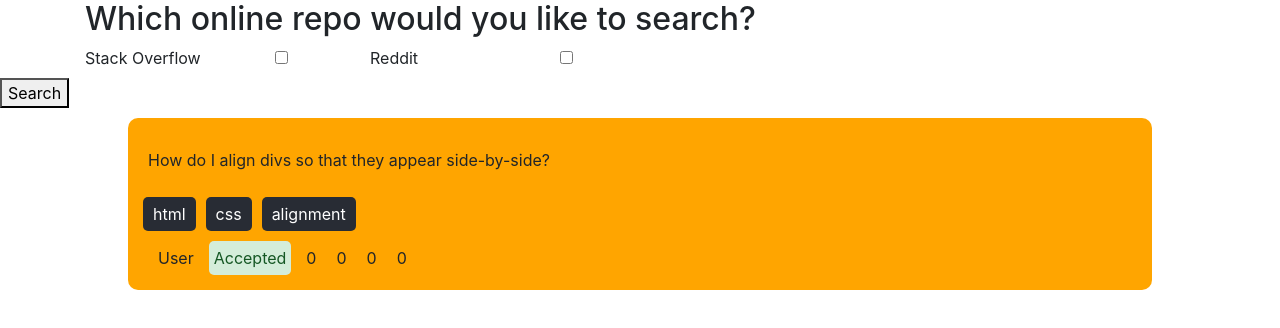
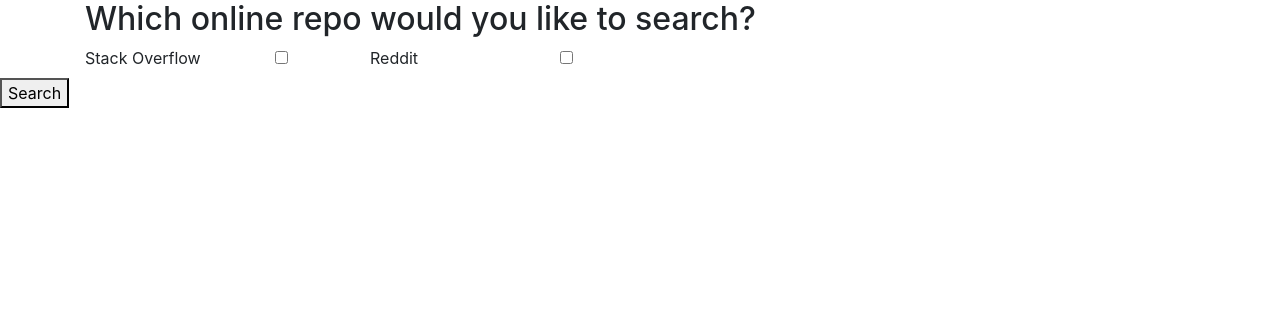
Before and after one commit to dsaa86/stredsearch-frontend, a React (Create React App) app in the folder app/: page / in a window 1280 px wide. Shown: the top 328 px of the page. Built offline with nearby package versions, Linux system fonts and the light colour scheme.

Commit message:
Updated logic for async request to Reddit

```diff
--- a/app/src/App.js
+++ b/app/src/App.js
@@ -11,122 +11,6 @@
   return (
     <>
       <SearchApp/>
-      <StackQuestionContainer />
     </>
   );
 }
-
-
-
-
-function StackQuestionContainer(){
-
-  const [questionTitle, setQuestionTitle] = useState("How do I align divs so that they appear side-by-side?");
-  const [questionTags, setQuestionTags] = useState([{id: 1, name: "html"}, {id: 2, name: "css"}, {id: 3, name: "alignment"}]);
-  const [questionUser, setQuestionUser] = useState("User");
-  const [questionAccepted, setQuestionAccepted] = useState("Accepted");
-  const [questionAnswerCount, setQuestionAnswerCount] = useState(0);
-  const [questionCreatedDate, setQuestionCreatedDate] = useState(0);
-  const [questionLastActivityDate, setQuestionLastActivityDate] = useState(0);
-  const [questionVoteNumber, setQuestionVoteNumber] = useState(0);
-
-  const question = {
-    title: questionTitle,
-    tagList: questionTags,
-    username: questionUser,
-    accepted: questionAccepted,
-    answerCount: questionAnswerCount,
-    createdDate: questionCreatedDate,
-    lastActivityDate: questionLastActivityDate,
-    voteNumber: questionVoteNumber
-  };
-
-
-  return(
-    <div className="stack-question-container">
-      <StackQuestionTitle question={question}/>
-      <StackQuestionTags question={question}/>
-      <div className="stack-question-data-holder">
-        <StackQuestionUser question={question}/>
-        <StackQuestionAccepted question={question}/>
-        <StackQuestionAnswerCount question={question}/>
-        <StackQuestionCreatedDate question={question}/>
-        <StackQuestionLastActivityDate question={question}/>
-        <StackQuestionVoteNumber question={question}/>
-      </div>
-    </div>
-  );
-}
-
-function StackQuestionTitle({question}){
-  return(
-    <div className="stack-question-title">
-      <span>{ question.title }</span>
-    </div>
-  );
-}
-
-function StackQuestionTags({question}){
-
-  const tags = question.tagList.map(tag =>
-    <div className='question-tag-element' key={tag.id}>
-      {tag.name}
-    </div>
-    );
-
-  return(
-    <div className="stack-question-tags">
-      {tags}
-    </div>
-  );
-}
-
-
-function StackQuestionUser({question}){
-  return(
-    <div className="stack-question-user">
-      <span>{question.username}</span>
-    </div>
-  );
-}
-
-function StackQuestionAccepted({question}){
-  return(
-    <div className="stack-question-accepted">
-      <span>{question.accepted}</span>
-    </div>
-  );
-}
-
-function StackQuestionAnswerCount({question}){
-  return(
-    <div className="stack-question-answer-count">
-      <span>{question.answerCount}</span>
-    </div>
-  );
-}
-
-function StackQuestionCreatedDate({question}){
-  return(
-    <div className="stack-question-created-date">
-      <span>{question.createdDate}</span>
-    </div>
-  );
-
-}
-
-function StackQuestionLastActivityDate({question}){
-  return(
-    <div className="stack-question-last-activity-date">
-      <span>{question.lastActivityDate}</span>
-    </div>
-  );
-}
-
-function StackQuestionVoteNumber({question}){
-  return(
-    <div className="stack-question-vote-number">
-      <span>{question.voteNumber}</span>
-    </div>
-  );
-}
--- a/app/src/components/SearchApp.js
+++ b/app/src/components/SearchApp.js
@@ -1,7 +1,7 @@
 import {useEffect, useState} from 'react';
 import axios from 'axios';
 import '../SearchApp.css';
-import {queryStackOverflow} from './functions/SearchFunctions';
+import {queryStackOverflow, queryReddit} from './functions/SearchFunctions';
 
 import StredSearch from './StredSearch';
 import SearchButton from './SearchButton';
@@ -17,7 +17,8 @@
     const [showReddit, setShowReddit] = useState(false);
     const [showSO, setShowSO] = useState(false);
 
-    const [soSearchResults, setSoSearchResults] = useState({});
+    const [soSearchResults, setSoSearchResults] = useState([]);
+    const [redditSearchResults, setRedditSearchResults] = useState([]);
 
     useEffect(() => {
         setSoSearchData(
@@ -50,7 +51,7 @@
             {
                 query : "",
                 subreddit : "",
-                search_by : "list",
+                search_by : "link",
             }
         )
     }, []);
@@ -71,7 +72,12 @@
             queryStackOverflow(cancelTokenSource.token, setSoSearchResults, soSearchData);
         }
         if(showReddit){
-            console.log(redditSearchData);
+            setRedditSearchResults([])
+            if(cancelTokenSource){
+                cancelTokenSource.cancel("Operation canceled by the user.");
+            }
+            cancelTokenSource = axios.CancelToken.source();
+            queryReddit(cancelTokenSource.token, setRedditSearchResults, redditSearchData);
         }
     };
 
--- a/app/src/components/functions/SearchFunctions.js
+++ b/app/src/components/functions/SearchFunctions.js
@@ -56,3 +56,39 @@
     const response = await axios.get(url, {cancelToken});
     return response.data;
 };
+
+
+export const queryReddit = (cancelToken, setRedditSearchResults, redditSearchData) => {
+    const url = buildRedditURLFromParams(redditSearchData);
+    console.log(url);
+    asyncRequestReddit(url, cancelToken).then((data) => {
+        setRedditSearchResults(data);
+    }).catch((error) => {
+        if(axios.isCancel(error)){
+            console.log("Request Cancelled: ", error.message);
+        } else{
+            console.log(error);
+        }
+    });
+};
+
+const buildRedditURLFromParams = (redditSearchData) => {
+
+    // eliminate pass-by-reference issues by assigning obj primitives to const variables (and perform rudimentary validation at same time)
+    const query = redditSearchData.query.length >= 1 ? redditSearchData.query : " ";
+    const subreddit = redditSearchData.subreddit.length >= 1 ? redditSearchData.subreddit : " ";
+    const search_by = redditSearchData.search_by;
+
+    return `http://localhost:8000/reddit/get/query/${search_by}/${subreddit}/${query}/100/`;
+}
+
+const asyncRequestReddit = async (url, cancelToken) => {
+    const response = await axios.get(
+        url,
+        {
+            "cancelToken": cancelToken,
+            "timeout": 20000,
+        }
+    );
+    return response.data;
+};
--- a/app/src/components/redditoptions-components/RedditSearchBy.js
+++ b/app/src/components/redditoptions-components/RedditSearchBy.js
@@ -2,14 +2,8 @@
 
 export default function RedditSearchBy({redditSearchData, setRedditSearchData}){
 
-    const [searchBy, setSearchBy] = useState("list");
-
-    useEffect(() => {
-        setRedditSearchData({...redditSearchData, search_by : searchBy})
-    }, [searchBy]);
-
     const handleInputChange = (e) => {
-        setSearchBy(e.target.value);
+        setRedditSearchData({...redditSearchData, search_by : e.target.value});
     };
 
     return(
```
Also changed, not shown: app/src/components/response-components/reddit/RedditResponseContainer.js (added, +16 -0 lines), app/src/components/response-components/reddit/RedditResponseSubReddit.js (added, +14 -0 lines), app/src/components/response-components/reddit/RedditResponseTitle.js (added, +14 -0 lines), app/src/components/response-components/stackoverflow/StackResponseContainer.js (+0 -66 lines).
